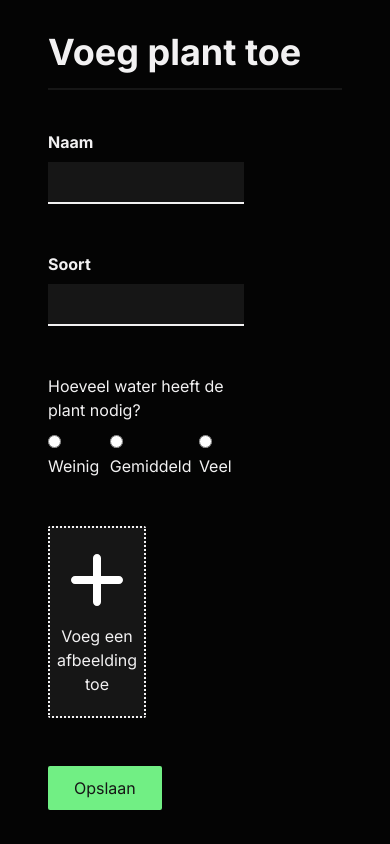
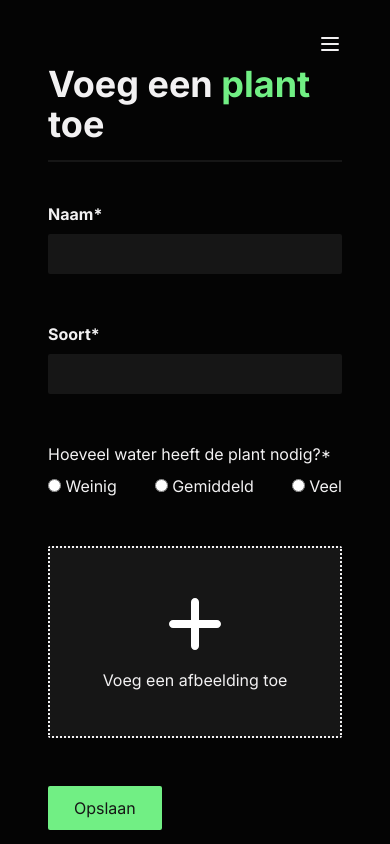
Before and after one commit to Toby-van-Berkum/IPMEDT5, a website: page add-plant.html in a window 390 px wide. Drawn offline with Linux system fonts and the light colour scheme; files whose address does not match are found by name.

Commit message:
created and made add-room responive. made add-plant responsive. created new navigation for mobile and added it to add-plant and add-room.

```diff
--- a/add-plant.html
+++ b/add-plant.html
@@ -36,18 +36,26 @@
   </aside>
   <!-- Main content -->
   <main class="flex flex-col flex-1 px-12 py-8 overflow-y-auto">
-    <h1 class="mb-4 text-4xl font-bold">Voeg plant toe</h1>
+    <!-- mobile nav -->
+    <nav id="js-navigation" class="flex flex-row justify-end mb-2 md:hidden">
+      <svg xmlns="http://www.w3.org/2000/svg" class="w-6 h-6" fill="none" viewBox="0 0 24 24" stroke="currentColor">
+        <path stroke-linecap="round" stroke-linejoin="round" stroke-width="2" d="M4 6h16M4 12h16M4 18h16" />
+      </svg>
+    </nav>
+    <!-- main main content -->
+    <section id="js-main-content">
+      <h1 class="mb-4 text-4xl font-bold">Voeg een <span class="text-green">plant</span> toe</h1>
       <!-- divider -->
       <article class="w-full h-px pb-0.5 mx-auto bg-darkgray">
       </article>
-    <article class="w-2/3">
+      <article class="w-full sm:w-2/3">
         <form class="flex flex-col">
-        <label for="plant-name" class="mb-2 font-bold">Naam</label>
+          <label for="plant-name" class="mb-2 font-bold">Naam*</label>
           <input type="text" id="plant-name" name="plant-name" class="mb-12 input-field">
-        <label for="plant-species" class="mb-2 font-bold">Soort</label>
+          <label for="plant-species" class="mb-2 font-bold">Soort*</label>
           <input type="text" id="plant-species" name="plant-species" class="mb-12 input-field">
           <fieldset class="flex flex-row justify-between mb-12">
-          <legend class="mb-2">Hoeveel water heeft de plant nodig?</legend>
+            <legend class="mb-2">Hoeveel water heeft de plant nodig?*</legend>
             <section>
               <input type="radio" name="level-of-water-required" id="little-water-required" class="checked:border-green">
               <label for="little-water-required">Weinig</label>
@@ -62,10 +70,12 @@
             </section>
           </fieldset>
           <!-- insert file -->
-        <section class="relative flex flex-col justify-center w-1/2 h-48 mb-12 border-2 border-dotted rounded-sm bg-darkgray place-items-center">
+          <section
+            class="relative flex flex-col justify-center w-full h-48 mb-12 border-2 border-dotted rounded-sm md:w-2/3 lg:w-1/2 bg-darkgray place-items-center">
             <article class="absolute text-center">
               <svg class="h-16 m-auto mb-3" fill="white" xmlns="http://www.w3.org/2000/svg" viewBox="0 0 448 512">
-              <path d="M256 80c0-17.7-14.3-32-32-32s-32 14.3-32 32V224H48c-17.7 0-32 14.3-32 32s14.3 32 32 32H192V432c0 17.7 14.3 32 32 32s32-14.3 32-32V288H400c17.7 0 32-14.3 32-32s-14.3-32-32-32H256V80z"/>
+                <path
+                  d="M256 80c0-17.7-14.3-32-32-32s-32 14.3-32 32V224H48c-17.7 0-32 14.3-32 32s14.3 32 32 32H192V432c0 17.7 14.3 32 32 32s32-14.3 32-32V288H400c17.7 0 32-14.3 32-32s-14.3-32-32-32H256V80z" />
               </svg>
               <p class="">Voeg een afbeelding toe</p>
             </article>
@@ -74,6 +84,7 @@
           <button type="submit" class="btn-primary">Opslaan</button>
         </form>
       </article>
+    </section>
   </main>
   <script src="js/detail-page.js"></script>
 </body>
--- a/styles/style.css
+++ b/styles/style.css
@@ -22,7 +22,7 @@
     @apply flex flex-col justify-end w-2 h-32 overflow-hidden rounded-full bg-darkgray flex-nowrap border-2 border-[#292929];
   }
   .input-field {
-    @apply p-2 text-white border-b-2 bg-darkgray focus:ring-2 focus:outline-none focus:ring-inset focus:ring-green focus:border-b-0;
+    @apply p-2 text-white rounded-sm bg-darkgray focus:ring-2 focus:outline-none focus:ring-inset focus:ring-green focus:border-b-0;
   }
 }
 
```
Also changed, not shown: add-room.html (added, +64 -0 lines), dist/output.css. Lines whose indentation alone changed are shown as unchanged.
